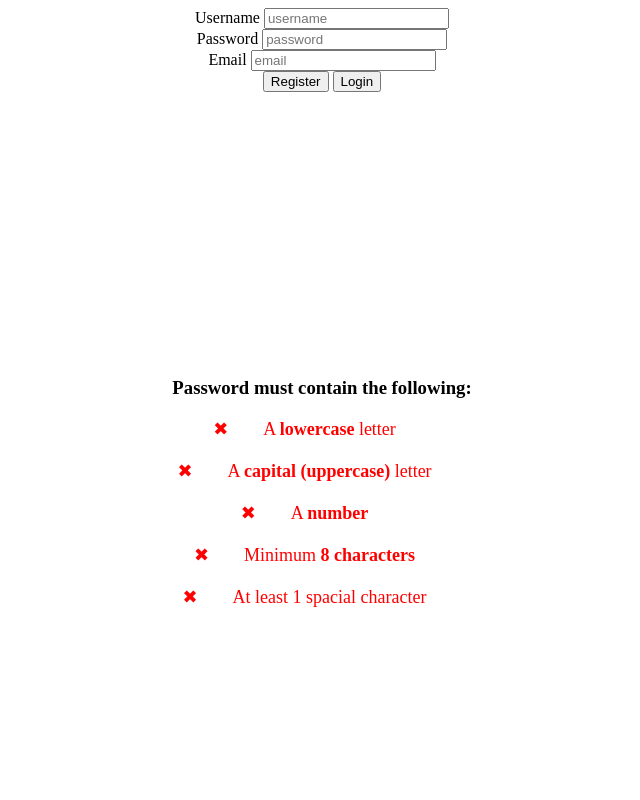
After one commit to SneakyTattas/WebDev_CEID, a PHP site: page /register.html in a window 1280 px wide. The commit adds this page. Shown: the whole page, without its empty margins (318-958 px from the left). Run offline with PHP 8.4, Linux system fonts and the light colour scheme.

Commit message:
WD03 Login and register forms almost complete

```diff
--- /dev/null
+++ b/php files/PassValidate.css
@@ -0,0 +1,36 @@
+/* The message box is shown when the user clicks on the password field */
+#requirements {
+  display: block;
+  background-colour: #000000;
+  color: #000;
+  position: relative;
+  padding: 20px;
+  margin-top: 10px;
+}
+
+#requirements p {
+  padding: 1px;
+  font-size: 18px;
+}
+
+/* Add a green text color and a checkmark when the requirements are right */
+.valid {
+  color: green;
+}
+
+.valid:before {
+  position: relative;
+  left: -35px;
+  content: "✔";
+}
+
+/* Add a red text color and an "x" when the requirements are wrong */
+.invalid {
+  color: red;
+}
+
+.invalid:before {
+  position: relative;
+  left: -35px;
+  content: "✖";
+}
--- /dev/null
+++ b/php files/PassValidation.js
@@ -0,0 +1,68 @@
+var myInput = document.getElementById("password");
+var letter = document.getElementById("letter");
+var capital = document.getElementById("capital");
+var number = document.getElementById("number");
+var length = document.getElementById("length");
+var special = document.getElementById("specials");
+
+// When the user clicks on the password field, show the message box
+myInput.onfocus = function() {
+  document.getElementById("requirements").style.display = "block";
+}
+
+// When the user clicks outside of the password field, hide the message box
+myInput.onblur = function() {
+  document.getElementById("requirements").style.display = "none";
+}
+
+// When the user starts to type something inside the password field
+myInput.onkeyup = function() {
+  // Validate lowercase letters
+  var lowerCaseLetters = /[a-z]/g;
+  if(myInput.value.match(lowerCaseLetters)) {
+    letter.classList.remove("invalid");
+    letter.classList.add("valid");
+  } else {
+    letter.classList.remove("valid");
+    letter.classList.add("invalid");
+  }
+
+  // Validate capital letters
+  var upperCaseLetters = /[A-Z]/g;
+  if(myInput.value.match(upperCaseLetters)) {
+    capital.classList.remove("invalid");
+    capital.classList.add("valid");
+  } else {
+    capital.classList.remove("valid");
+    capital.classList.add("invalid");
+  }
+
+  // Validate numbers
+  var numbers = /[0-9]/g;
+  if(myInput.value.match(numbers)) {
+    number.classList.remove("invalid");
+    number.classList.add("valid");
+  } else {
+    number.classList.remove("valid");
+    number.classList.add("invalid");
+  }
+
+  // Validate length
+  if(myInput.value.length >= 8) {
+    length.classList.remove("invalid");
+    length.classList.add("valid");
+  } else {
+    length.classList.remove("valid");
+    length.classList.add("invalid");
+  }
+	// Validate specials
+    var specials = /[\!\@\#\$\%\^\&\*\)\(\+\=\.\<\>\{\}\[\]\:\;\'\"\|\~\`\_\-]/g;
+    if(myInput.value.match(specials)){
+    special.classList.remove("invalid");
+    special.classList.add("valid");
+    }
+    else {
+    special.classList.remove("valid");
+    special.classList.add("invalid");
+    }
+  }
--- /dev/null
+++ b/php files/firstscript.js
@@ -0,0 +1,4 @@
+<script type=\"text/javascript\">
+alert('paketo');
+Http.open("POST, ./htmltest.html);
+</script>
--- /dev/null
+++ b/php files/register.html
@@ -0,0 +1,68 @@
+<html>
+<head>
+<meta charset="UTF-8">
+    <meta name="viewport" content="width=device-width, initial-scale=1.0">
+    <meta http-equiv="X-UA-Compatible" content="ie=edge">
+	<link rel="stylesheet" href="kyrios.css">
+	<link rel="stylesheet" href="PassValidate.css">
+	<style type="text/css"></style>
+
+</head>
+<body>
+	<div class="grid">
+		<div class="grids">
+		</div>
+			<center>
+			<div class="shadow_box" id = "form">
+			<form action="/login.php" method="POST">
+			<div class="box">
+			<label class="form_label" for="username">
+			Username
+			</label>
+			<input class="form_input" id="username" type="text" placeholder="username" name="username" </input>
+			</div>
+			<div class="box">
+			<label class="form_label" for="password">
+			Password
+			</label>
+			<input class="form_input" id="password" type="password" placeholder="password" name="password" required pattern="(?=.*\d)(?=.*[a-z])(?=.*[A-Z])(?=.*[!@#$%^&*()].{8,}" minlength=8 </input>
+			</div>
+			<div class="box">
+			<label class="form_label" for="email">
+			Email
+			</label>
+			<input class="form_input" id="email" type="text" placeholder="email" name="email"  required pattern="[^]+@[^]+[.][a-z]{2,63}$"  </input>
+			</div>
+		<input class="form_submit" type="submit" formaction="/register.php" value="Register">
+		<input class="form_submit" type="submit" value="Login">
+		</form>
+		<script> document.getElementById(form); form.style.height = "20em"; </script>
+		</div>
+			</center>
+		<div class="grids">
+		</div>
+		<div class="grids">
+		</div>
+
+	<div class="grids">
+	<center>
+		<div class="shadow_box" id="requirements">
+			<h3>Password must contain the following:</h3>
+			<p id="letter" class="invalid">A <b>lowercase</b> letter</p>
+			<p id="capital" class="invalid">A <b>capital (uppercase)</b> letter</p>
+			<p id="number" class="invalid">A <b>number</b></p>
+			<p id="length" class="invalid">Minimum <b>8 characters</b></p>
+			<p id="specials" class="invalid">At least 1 spacial character</p>
+			<script src="PassValidation.js"></script>
+			<script> document.getElementById(requirements);
+					requirements.style.height = "20em" ;</script>
+		</div>
+	</center>
+	</div>
+	<div class="grids"> </div>
+	<div class="grids"> </div>
+	<div class="grids"> </div>
+	<div class="grids"> </div>
+	</div>
+</body>
+</html>
```
Also changed, not shown: php files/Landing_Page.css (added, +45 -0 lines), php files/index.html (added, +33 -0 lines), php files/index.php (deleted, +0 -13 lines), php files/login.php (+3 -13 lines), php files/password.php (added, +17 -0 lines), README.md, php files/Pictures/omap1.svg (added), php files/Pictures/tree.ico (added).
